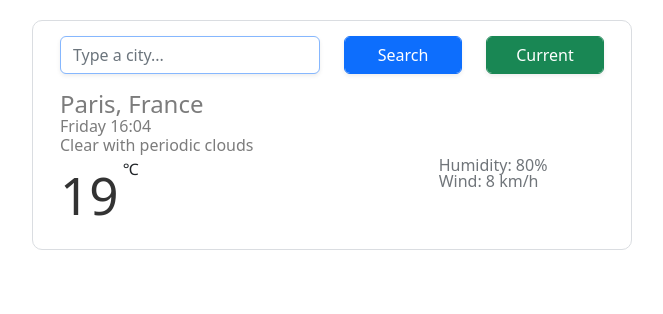
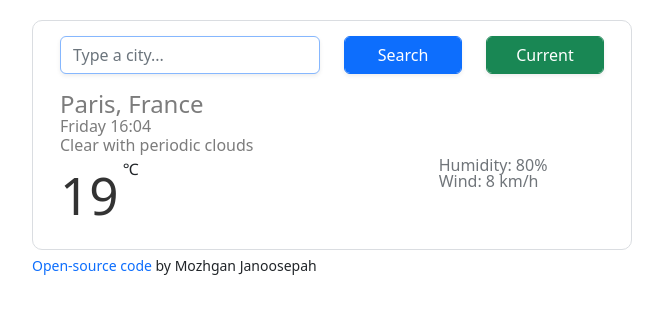
Before and after one commit to mozhijano/Weather-app, a plain HTML site: page index.html in a window 1280 px wide. Shown: the whole page, without its empty margins (308-971 px from the left). Drawn offline with nearby package versions, Linux system fonts and the light colour scheme.

Commit message:
Add open source link

```diff
--- a/index.html
+++ b/index.html
@@ -2,8 +2,8 @@
 <html>
   <head>
     <title>Parcel Sandbox</title>
-		<meta charset="UTF-8" />
-		<script src="https://unpkg.com/axios@1.1.2/dist/axios.min.js"></script>
+    <meta charset="UTF-8" />
+    <script src="https://unpkg.com/axios@1.1.2/dist/axios.min.js"></script>
     <link rel="stylesheet" href="src/styles.css" />
     <link
       href="https://cdn.jsdelivr.net/npm/bootstrap@5.2.2/dist/css/bootstrap.min.css"
@@ -58,7 +58,9 @@
               <div class="col details" id="current-day">Tuesday 13:00</div>
             </div>
             <div class="row">
-              <div class="col details" id="weather-description">Clear with periodic clouds</div>
+              <div class="col details" id="weather-description">
+                Clear with periodic clouds
+              </div>
             </div>
           </div>
         </div>
@@ -67,18 +69,10 @@
             <img src="images/sunny_s_cloudy.png" alt="" class="weather-icon" />
           </div> -->
           <div class="col-8 text-start">
-            <span class="degree-sign" id="weather-degree">19</span
-            ><span class="align-top">
-							<span>&#8451;</span>
-							<!-- <a href="#" id="celsius-link">&#8451;</a>  -->
-							<!-- |
-              <a href="#" id="fahrenheit-link">&#8457;</a></span
-            > -->
+            <span class="degree-sign" id="weather-degree">19</span>
+            <span class="align-top">&#8451;</span>
           </div>
           <div class="col-4 wt-desc text-start">
-            <!-- <div class="row">
-              <div class="col">Precipitation: 0%</div>
-            </div> -->
             <div class="row">
               <div class="col">Humidity: <span id="humidity">80</span>%</div>
             </div>
@@ -89,6 +83,12 @@
         </div>
       </div>
     </div>
+    <div class="footer">
+      <a href="https://github.com/mozhijano/Weather-app" target="_blank"
+        >Open-source code</a
+      >
+      by Mozhgan Janoosepah
+    </div>
     <script src="src/index.js"></script>
   </body>
 </html>
--- a/src/styles.css
+++ b/src/styles.css
@@ -5,7 +5,7 @@ body {
 #app {
     border: 1px solid #dadde1;
     padding: 15px;
-    margin: 20px auto;
+    margin: 20px auto 5px auto;
     border-radius: 10px;
     max-width: 600px;
 }
@@ -47,3 +47,14 @@ body {
     text-decoration: none;
     /* color: #7c7c7c; */
 }
+
+.footer{
+    display:block;
+    margin: 0 auto;
+    max-width: 600px;
+    font-size: 14px;
+
+}
+.footer a{
+    text-decoration: none;
+}
```
